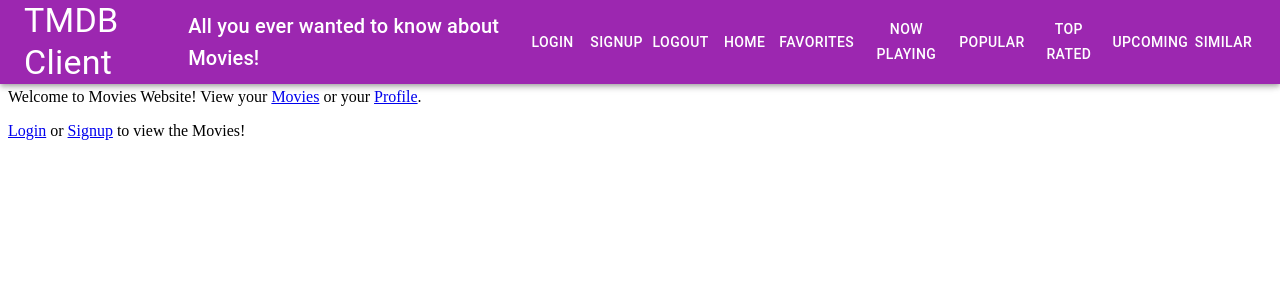
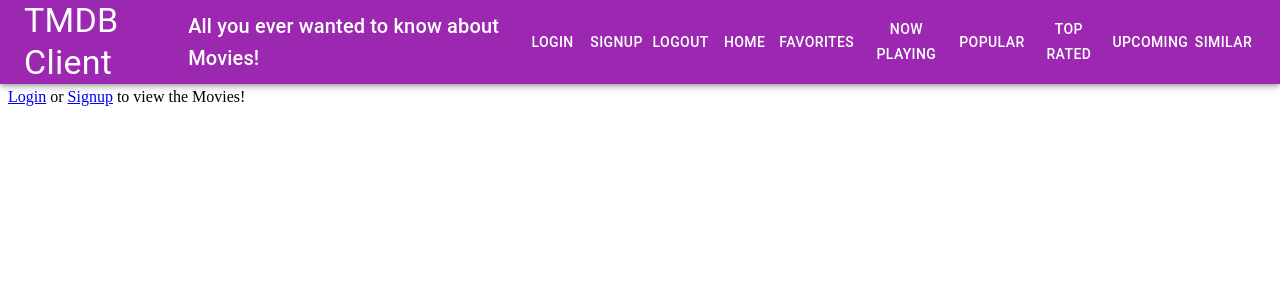
Before and after one commit to pine1205/web-api-ca-2026, a React (Vite) app in the folder react-movies/: page / in a window 1280 px wide. Shown: the top 300 px of the page. Built offline with nearby package versions, Linux system fonts and the light colour scheme.

Commit message:
Updated start page so it shows diffrent info when loged out and ahows user name and other links when logged in

```diff
--- a/react-movies/src/pages/startPage.jsx
+++ b/react-movies/src/pages/startPage.jsx
@@ -1,16 +1,20 @@
+import { useContext } from "react";
+import { AuthContext } from '../contexts/authContext';
 import { Link } from "react-router";
 
 const StartPage = () => {
+        const context = useContext(AuthContext);
 
-    return(
-        <>
+    return context.isAuthenticated ? (
+
             <p>
-                Welcome to Movies Website! View your <Link to="/movies/discover">Movies</Link> or your <Link to="/profile">Profile</Link>.
+                Welcome {context.userName}! View your <Link to="/movies/discover">Movies</Link> or your <Link to="/profile">Profile</Link>.
             </p>
+      ) : (
             <p>
                 <Link to="/login">Login</Link> or <Link to="/signup">Signup</Link> to view the Movies!
             </p>
-        </>
+
     );
   };
 
```
